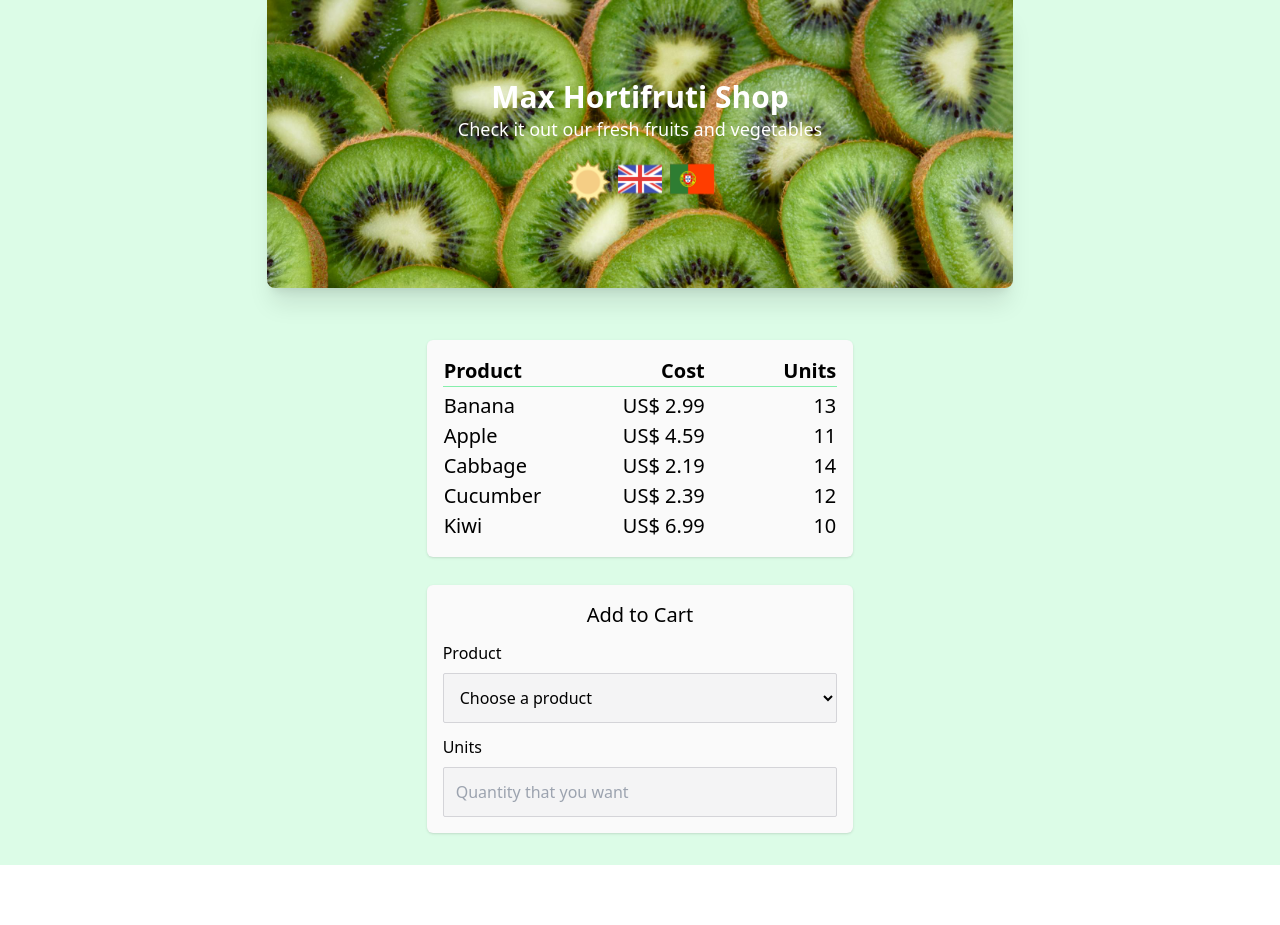
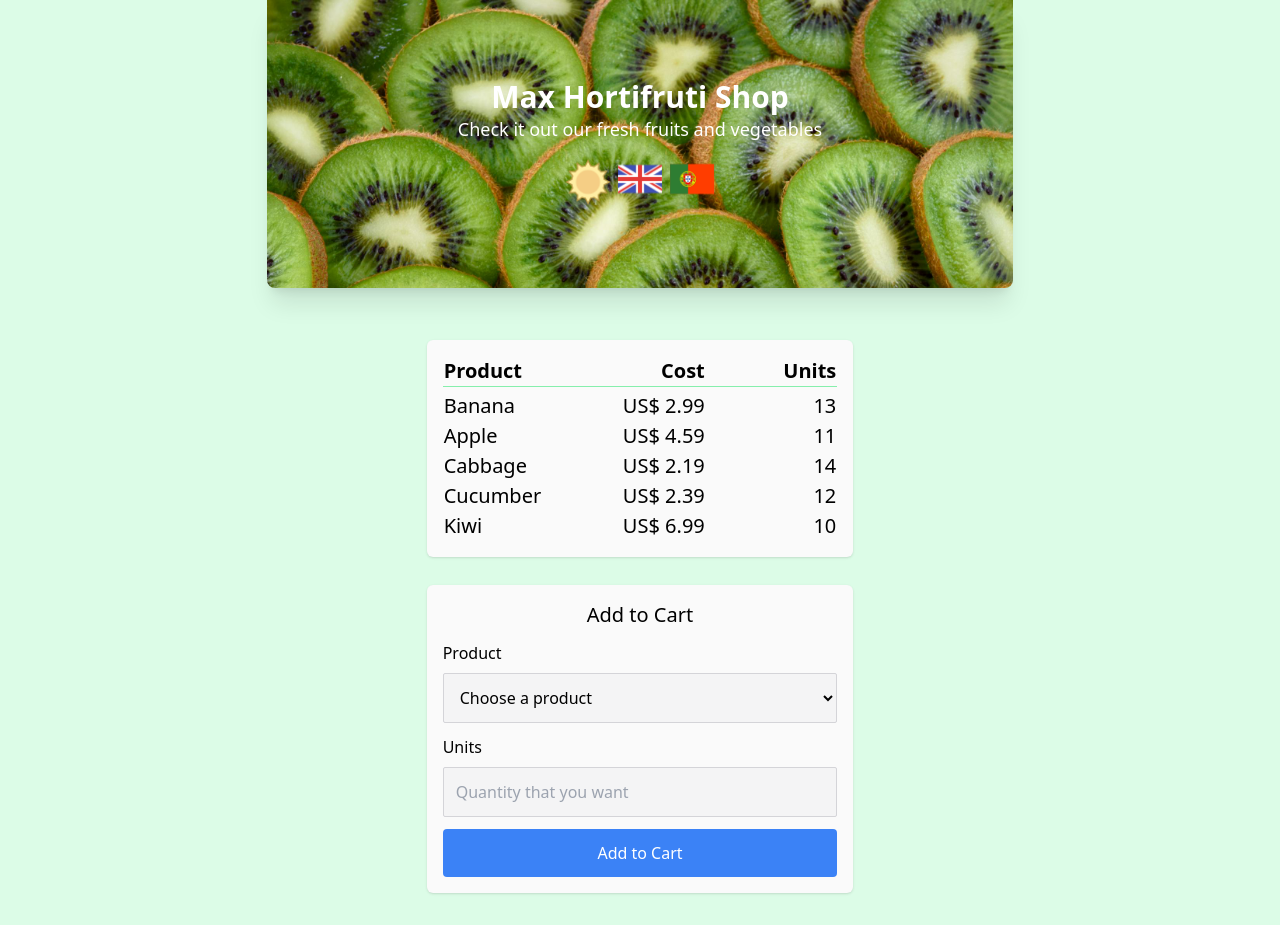
Before and after one commit to Matheus-Pombeiro/max-hortifruti-shop, a React (Create React App) app: page / in a window 1280 px wide. Before the commit the page ends 865 px from the top, so only its background shows below. Built offline with nearby package versions, Linux system fonts and the light colour scheme.

Commit message:
ADD: add product to cart

```diff
--- a/src/components/Form/index.js
+++ b/src/components/Form/index.js
@@ -6,32 +6,57 @@ import { useState } from "react";   // useState
 import DropdownSelect from "../DropdownSelect";
 import UnitsInput from "../UnitsInput";
 
-const Form = ({ stock }) => {    // Form component
+const Form = ({ stock, toAddProduct }) => {    // Form component
     const { t } = useTranslation();     // Translation hook
 
-    const [product, setProduct] = useState("");     // useState that will contain the value of the product selected (dropdown)
+    const [product, setProduct] = useState("");     // useState that will contains the value of the product selected (dropdown)
+    const [cost, setCost] = useState();       // useState that will contains the cost of the product
+    const [units, setUnits] = useState();     // useState that will contains the number of units of the product
 
-    const [units, setUnits] = useState();   // useState that will contain the number of units of the product
-
-    const toSave = (e) => {     // Save the product selected by the user
+    const toSave = (e) => {     // Save the product selected by the user and its units
         e.preventDefault();     // Prevent the automatic behaviour of the form (onSubmit)
 
+        toAddProduct({  // Add a new product in the cart when the onSubmit is activate
+            product,
+            cost,
+            units
+        });
+
+        // Clean these useStates
         setProduct("");
+        setCost();
+        setUnits();
     };
 
+    const toAddCost = (product) => {    // Set the cost of the product selected
+        stock.map((item) => {
+            if (item.name === product) {
+                setCost(item.cost);
+            };
+        });
+    };
 
     // JSX
     return (
         <section className="section">
-            <form className="space-y-3">
+            <form
+                className="space-y-3"
+                onSubmit={toSave}
+            >
                 <h2 className="text-lg xl:text-xl font-medium text-center">{t("Add to Cart")}</h2>
                 <DropdownSelect
                     stock = { stock }
-                    toChange = { value => setProduct(value) }
+                    toChange = { value => [setProduct(value), toAddCost(value)] }
                 />
                 <UnitsInput
-                    toChange = { value => setUnits(value) }
+                    toChange = { value => setUnits(Number(value)) }
                 />
+                <button
+                    type="submit"
+                    className="w-full p-3 bg-blue-500 text-white font-medium rounded hover:bg-blue-700 active:bg-blue-400"
+                >
+                    {t("Add to Cart")}
+                </button>
             </form>
         </section>
     )
--- a/src/components/Main/index.js
+++ b/src/components/Main/index.js
@@ -44,11 +44,29 @@ const Main = () => {    // Main component
 
     const [cart, setCart] = useState([]);   // Array that contains the products iserted in the client's cart
 
+    // Set the state cart through the onSubmmit of the Form component
+    const newProductCart = (product) => {
+        // Walks the cart state and verify if the product that is been add to it already exists in the cart
+        const found = cart.findIndex((item) => item.product === product.product);
+
+        if (found === -1) {     // if not exists, add an entire new product
+            setCart([...cart, product]);
+        } else {    // but if exists, just sum the new units with the old ones
+            setCart([...cart], cart[found].units += product.units);
+        }
+    };
+
+    console.log(cart);
+
     // JSX
     return (
         <main className="w-screen my-8 space-y-7">
             <Stock stock = { stock }/>
-            <Form stock = { stock }/>
+            <Form
+                stock = { stock }
+                cart = { cart }
+                toAddProduct = { product => newProductCart(product) }
+            />
         </main>
     )
 };
```
